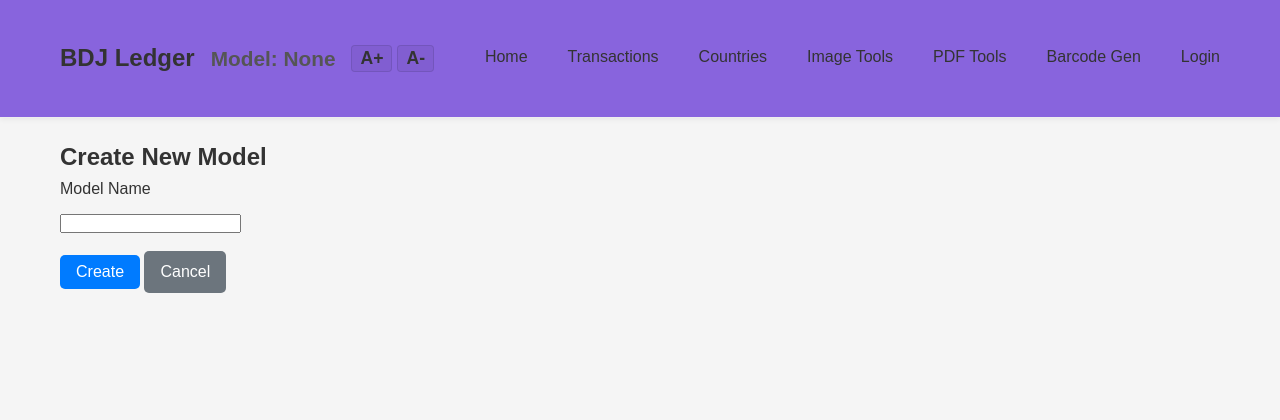
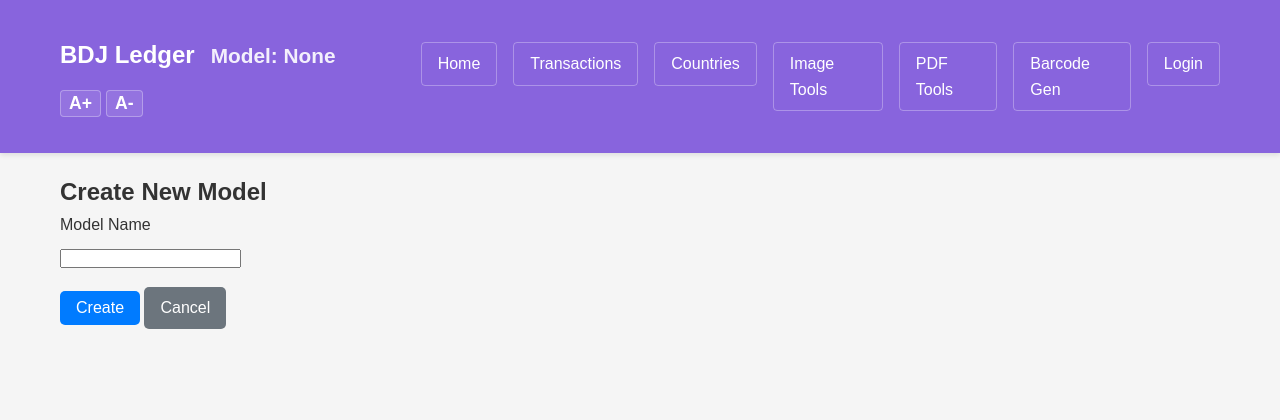
Before and after one commit to bdauda29-ux/bdj_ledger, a Flask app: page /models/add in a window 1280 px wide. Shown: the top 420 px of the page. Run offline with Flask 3, Linux system fonts and the light colour scheme; some libraries are stand-ins or nearby versions; some web fonts are replaced.

Commit message:
Update navbar styling: white text, bordered links, clean design

```diff
--- a/static/style.css
+++ b/static/style.css
@@ -26,13 +26,13 @@ body {
 /* Navigation */
 .navbar {
     background-color: #8864dd;
-    color: #333;
+    color: white;
     padding: 1rem 0;
-    box-shadow: 0 2px 5px rgba(0,0,0,0.05);
+    box-shadow: 0 2px 5px rgba(0,0,0,0.1);
     position: sticky;
     top: 0;
     z-index: 1000;
-    border-bottom: 1px solid #eee;
+    border-bottom: none;
 }
 
 .navbar .container {
@@ -46,41 +46,72 @@ body {
     font-size: 1.5rem;
     font-weight: 600;
     margin: 0;
-    color: #333;
+    color: white;
+}
+
+.navbar-model-text {
+    color: rgba(255, 255, 255, 0.9);
+    font-weight: bold;
+    font-size: 1.3rem;
+}
+
+.font-controls {
+    display: flex;
+    gap: 5px;
+}
+
+.navbar-font-btn {
+    background: rgba(255, 255, 255, 0.1);
+    color: white;
+    border: 1px solid rgba(255, 255, 255, 0.3);
+    border-radius: 4px;
+    padding: 2px 8px;
+    font-weight: bold;
+    cursor: pointer;
+    font-size: 1.1rem;
+    transition: all 0.2s;
+}
+
+.navbar-font-btn:hover {
+    background: rgba(255, 255, 255, 0.2);
+    border-color: white;
 }
 
 .nav-menu {
     display: flex;
     list-style: none;
-    gap: 2.5rem;
+    gap: 1rem;
     margin: 0;
     padding: 0;
 }
 
 .nav-menu a {
-    color: #333;
+    color: white;
     text-decoration: none;
     font-weight: 500;
     transition: all 0.2s;
-    padding: 0.5rem 0;
+    padding: 0.5rem 1rem;
     display: block;
-    border-bottom: 3px solid transparent;
+    border: 1px solid rgba(255, 255, 255, 0.3);
+    border-radius: 4px;
 }
 
 .nav-menu a:hover {
-    color: #000;
-    border-bottom: 3px solid #333;
+    color: white;
+    background: rgba(255, 255, 255, 0.1);
+    border-color: white;
 }
 
 /* Mobile menu toggle */
 .menu-toggle {
     display: none;
     background: none;
-    border: none;
-    color: #333;
+    border: 1px solid rgba(255, 255, 255, 0.3);
+    border-radius: 4px;
+    color: white;
     font-size: 1.5rem;
     cursor: pointer;
-    padding: 0.5rem;
+    padding: 0.2rem 0.5rem;
 }
 
 .menu-toggle:hover {
--- a/templates/base.html
+++ b/templates/base.html
@@ -27,11 +27,11 @@
         <div class="container">
             <div style="display: flex; align-items: center; gap: 1rem; flex-wrap: wrap;">
                 <h1>BDJ Ledger</h1>
-                <span style="color:#555; font-weight: bold; font-size: 1.3rem;">Model: {{ session.model_name or 'None' }}</span>
+                <span class="navbar-model-text">Model: {{ session.model_name or 'None' }}</span>
 
-                <div class="font-controls" style="display: flex; gap: 5px;">
-                    <button onclick="changeFontSize(1)" title="Increase Font" style="background: rgba(0,0,0,0.05); color: #333; border: 1px solid rgba(0,0,0,0.1); border-radius: 4px; padding: 2px 8px; font-weight: bold; cursor: pointer; font-size: 1.1rem;">A+</button>
-                    <button onclick="changeFontSize(-1)" title="Decrease Font" style="background: rgba(0,0,0,0.05); color: #333; border: 1px solid rgba(0,0,0,0.1); border-radius: 4px; padding: 2px 8px; font-weight: bold; cursor: pointer; font-size: 1.1rem;">A-</button>
+                <div class="font-controls">
+                    <button onclick="changeFontSize(1)" title="Increase Font" class="navbar-font-btn">A+</button>
+                    <button onclick="changeFontSize(-1)" title="Decrease Font" class="navbar-font-btn">A-</button>
                 </div>
             </div>
 
```
